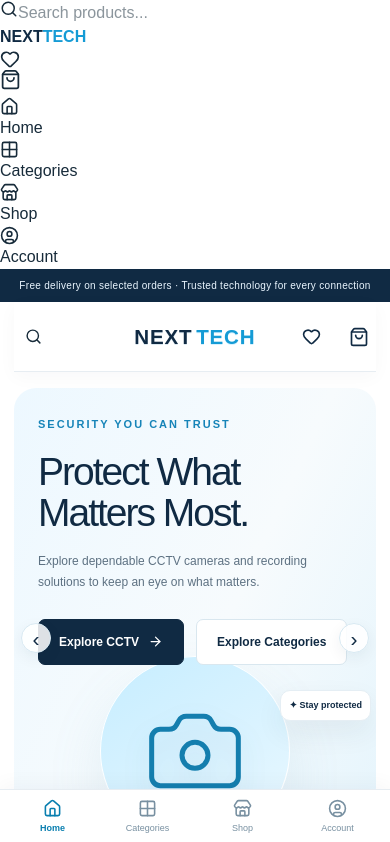
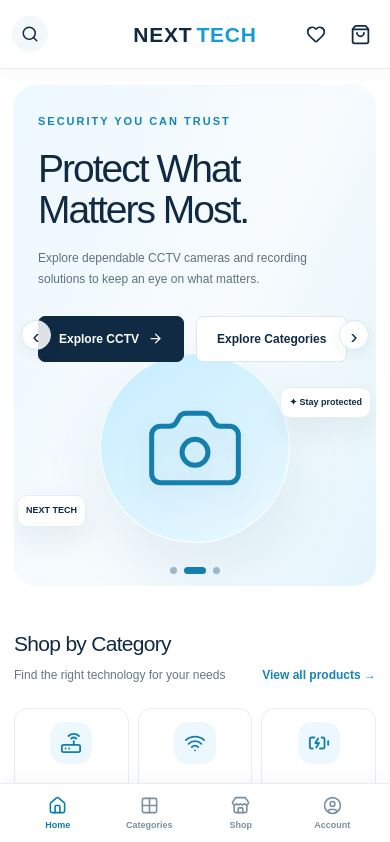
Before and after one commit to neorisexyz/next-tech-store, a Next.js app: page / in a window 390 px wide. Shown: the top 842 px of the page. Built offline with nearby package versions, Linux system fonts and the light colour scheme.

Commit message:
Style persistent shared header and bottom navigation

```diff
--- a/app/globals.css
+++ b/app/globals.css
@@ -98,3 +98,56 @@
 .product-information-grid{grid-template-columns:1fr;gap:12px}
 .product-feature-card,.product-spec-card{padding:19px}
 }
+
+
+/* One persistent, shared site header and bottom navigation across every route */
+.site-header{position:sticky;top:0;z-index:100;background:#fff;border-bottom:1px solid var(--line);box-shadow:0 5px 18px #102a4308}
+.site-header-inner{width:min(1180px,calc(100% - 40px));height:76px;margin:auto;display:grid;grid-template-columns:1fr auto 1fr;align-items:center;gap:18px}
+.site-brand{display:flex;justify-content:center;line-height:1}
+.site-brand strong{display:flex;align-items:center;gap:6px;font-size:27px;letter-spacing:1.1px;font-weight:900;font-family:Arial,Helvetica,sans-serif}
+.site-search{display:flex;align-items:center;gap:8px;max-width:280px;min-width:0}
+.site-search button{border:0;background:#f3f8fb;color:var(--navy);width:40px;height:40px;border-radius:50%;display:grid;place-items:center;flex:none}
+.site-search input{width:100%;min-width:0;border:1px solid #e7eef3;background:#f7fafc;border-radius:24px;padding:11px 14px;outline:0;font-size:12px}
+.site-header-actions{display:flex;justify-content:flex-end;align-items:center;gap:18px}
+.site-icon-button{position:relative;border:0;background:transparent;color:var(--navy);padding:8px;display:grid;place-items:center}
+.site-cart-button .count{right:-1px;top:0}
+.site-bottom-nav{position:fixed;z-index:99;left:0;right:0;bottom:0;min-height:64px;padding:8px 12px calc(8px + env(safe-area-inset-bottom));display:flex;justify-content:center;align-items:center;gap:clamp(30px,8vw,110px);background:#fff;border-top:1px solid var(--line);box-shadow:0 -5px 20px #102a4309}
+.site-bottom-nav a{min-width:62px;color:#7890a1;display:flex;flex-direction:column;align-items:center;justify-content:center;gap:4px;font-size:10px;font-weight:650}
+.site-bottom-nav a.active{color:#087eaf;font-weight:850}
+.site-drawer-backdrop{position:fixed;inset:0;z-index:120;background:#07182770;border:0}
+.site-cart-drawer{position:fixed;z-index:121;right:0;top:0;height:100dvh;width:min(400px,90vw);background:#fff;box-shadow:-15px 0 40px #102a4325;padding:22px;display:flex;flex-direction:column}
+.site-drawer-head{display:flex;align-items:center;justify-content:space-between;border-bottom:1px solid var(--line);padding-bottom:16px}
+.site-drawer-head h2{margin:0;color:var(--navy);font-size:20px}
+.site-drawer-head h2 small{font-size:13px;color:#1684b8}
+.site-drawer-head button{border:0;background:#f0f6f9;border-radius:50%;width:36px;height:36px;color:var(--navy);display:grid;place-items:center}
+.site-cart-empty{flex:1;display:flex;flex-direction:column;align-items:center;justify-content:center;text-align:center;color:var(--navy);gap:10px}
+.site-cart-empty p{font-size:13px;color:var(--muted);margin:0 0 12px}
+.site-cart-items{flex:1;overflow:auto}
+.site-cart-row{padding:17px 0;border-bottom:1px solid var(--line)}
+.site-cart-item-info{display:flex;flex-direction:column;gap:9px}
+.site-cart-item-info>a{font-size:13px;font-weight:750;color:var(--navy)}
+.site-cart-item-info>strong{font-size:13px;color:var(--navy)}
+.site-qty{display:flex;align-items:center;gap:10px}
+.site-qty button{width:29px;height:29px;border:1px solid var(--line);border-radius:7px;background:#f7fafc;color:var(--navy);font-weight:800}
+.site-qty span{font-size:12px;font-weight:800}
+.site-qty .site-remove{margin-left:auto;color:#b04444}
+.site-cart-summary{border-top:1px solid var(--line);padding-top:16px}
+.site-cart-summary>div{display:flex;justify-content:space-between;color:var(--navy);font-size:14px}
+.site-cart-summary p{font-size:11px;line-height:1.5;color:var(--muted);margin:10px 0 14px}
+.site-cart-summary .btn{width:100%;justify-content:center}
+body{padding-bottom:84px}
+.topbar,.container.header,.bottom-nav,.cart-drawer,.drawer-backdrop{display:none!important}
+main.container>div:first-child{display:none!important}
+.product-page-header{display:none!important}
+@media(max-width:600px){
+ .site-header-inner{width:calc(100% - 24px);height:68px;grid-template-columns:1fr auto 1fr;gap:5px}
+ .site-brand strong{font-size:21px;gap:4px;letter-spacing:.8px}
+ .site-search{width:38px}
+ .site-search button{width:36px;height:36px}
+ .site-search input{display:none}
+ .site-header-actions{gap:10px}
+ .site-icon-button{padding:7px}
+ .site-bottom-nav{gap:0;justify-content:space-around;min-height:61px}
+ .site-bottom-nav a{min-width:0;flex:1;font-size:9px}
+ body{padding-bottom:82px}
+}
```
